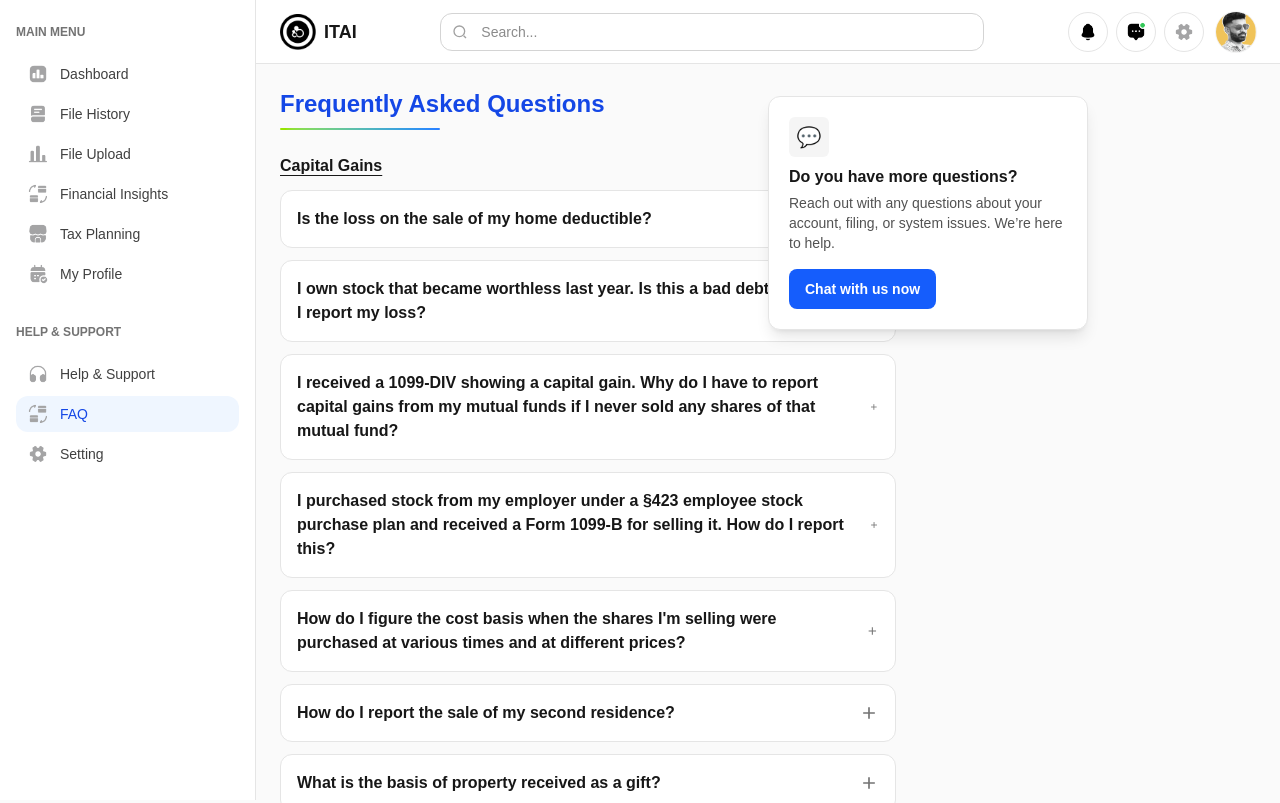
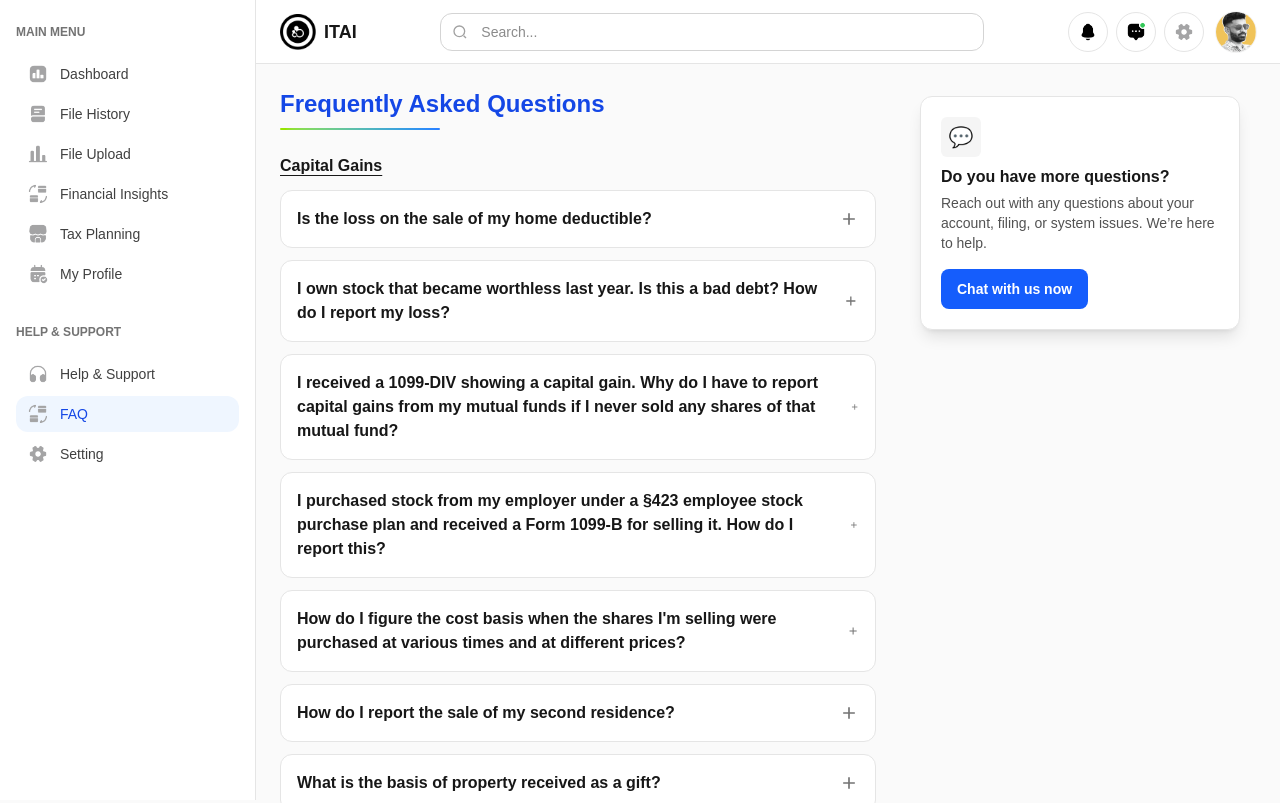
Before and after one commit to jesus-e8matrix/E8-Tax-AI, a Next.js app: page /faq in a window 1280 px wide. Shown: the top 803 px of the page. Built offline with nearby package versions, Linux system fonts and the light colour scheme.

Commit message:
Update FAQPage.tsx

```diff
--- a/src/app/components/FAQPage.tsx
+++ b/src/app/components/FAQPage.tsx
@@ -85,7 +85,7 @@ export default function FAQPage() {
 
       <div className="relative">
         {/* main content with padding so it doesn't sit under the fixed CTA */}
-        <div className="space-y-8 lg:pr-[360px]">
+        <div className="space-y-8 lg:pr-[380px]">
           {grouped.map(([category, items]) => (
             <section key={category} id={slugify(category)} className="space-y-3">
               <h2 className="text-base font-semibold underline underline-offset-4">{category}</h2>
@@ -98,9 +98,10 @@ export default function FAQPage() {
 
         {/* Fixed CTA on the right (desktop) — matches max-w-4xl (56rem) in AppShell */}
         <aside
-          aria-label="Need help?"
-          className="hidden lg:block fixed top-24 right-[calc((100vw-56rem)/2)] w-80 z-30"
-        >
+            aria-label="Need help?"
+            className="hidden lg:block fixed top-24 right-[calc((100vw-72rem)/2-24px)] w-80 z-30"
+          >
+
           <div className="rounded-xl border border-neutral-200 bg-white p-5 shadow-lg">
             <div className="mb-2 flex h-10 w-10 items-center justify-center rounded-md bg-neutral-100">
               <span className="text-xl">💬</span>
```
